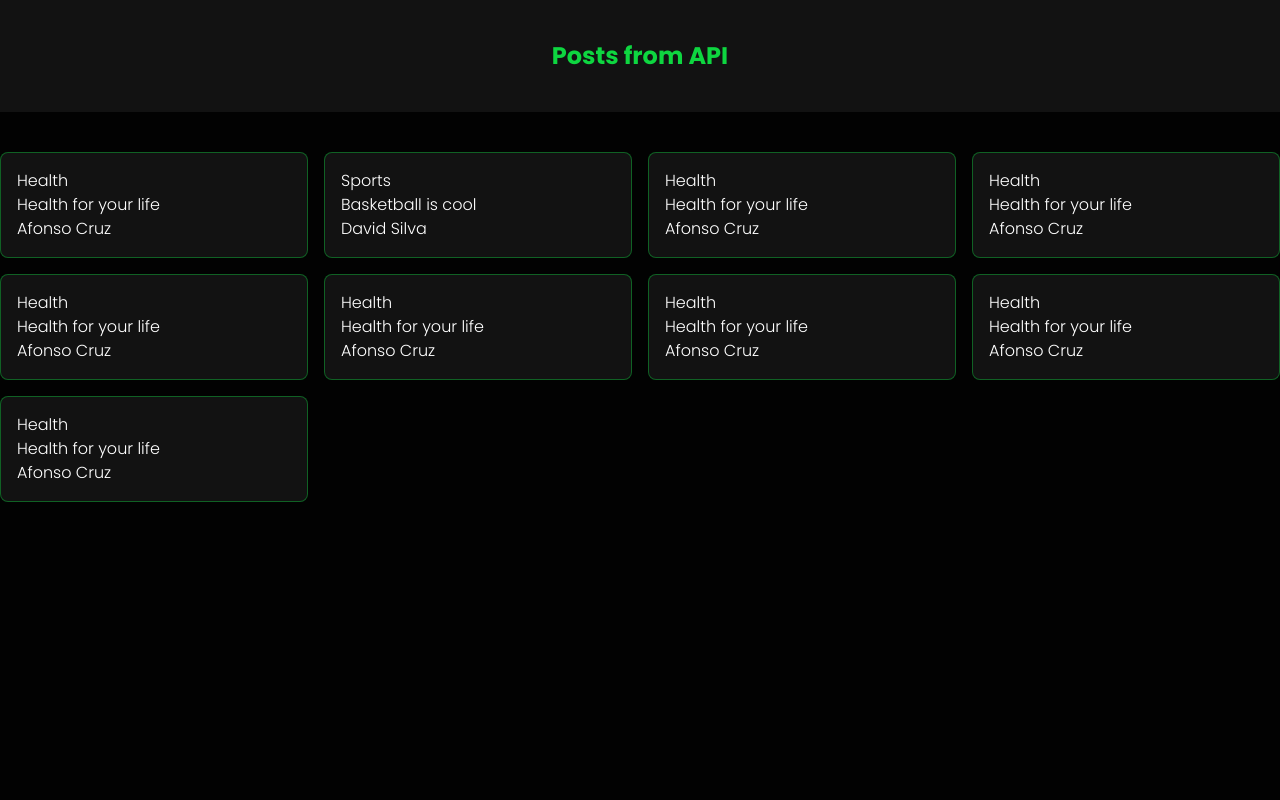
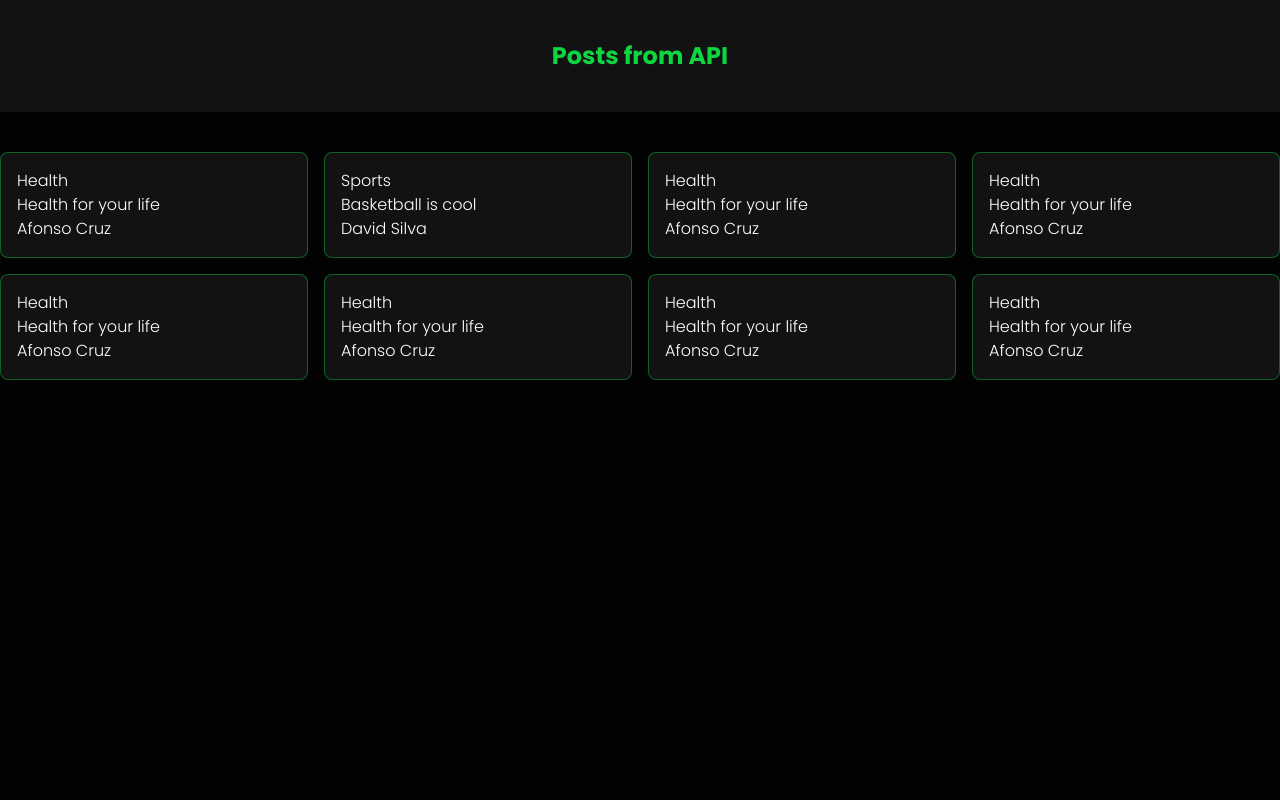
Before and after one commit to afonsocruz/posts-listing, a React (Vite) app: page / in a window 1280 px wide. Shown: the top 800 px of the page. Built offline with nearby package versions, Linux system fonts and the light colour scheme.

Commit message:
testing build from vercel

```diff
--- a/src/App.tsx
+++ b/src/App.tsx
@@ -55,12 +55,6 @@ const data = [
     description: 'Health for your life',
     author: 'Afonso Cruz',
   },
-  {
-    id: 9,
-    title: 'Health',
-    description: 'Health for your life',
-    author: 'Afonso Cruz',
-  },
 ];
 
 const App: FC = () => {
```
